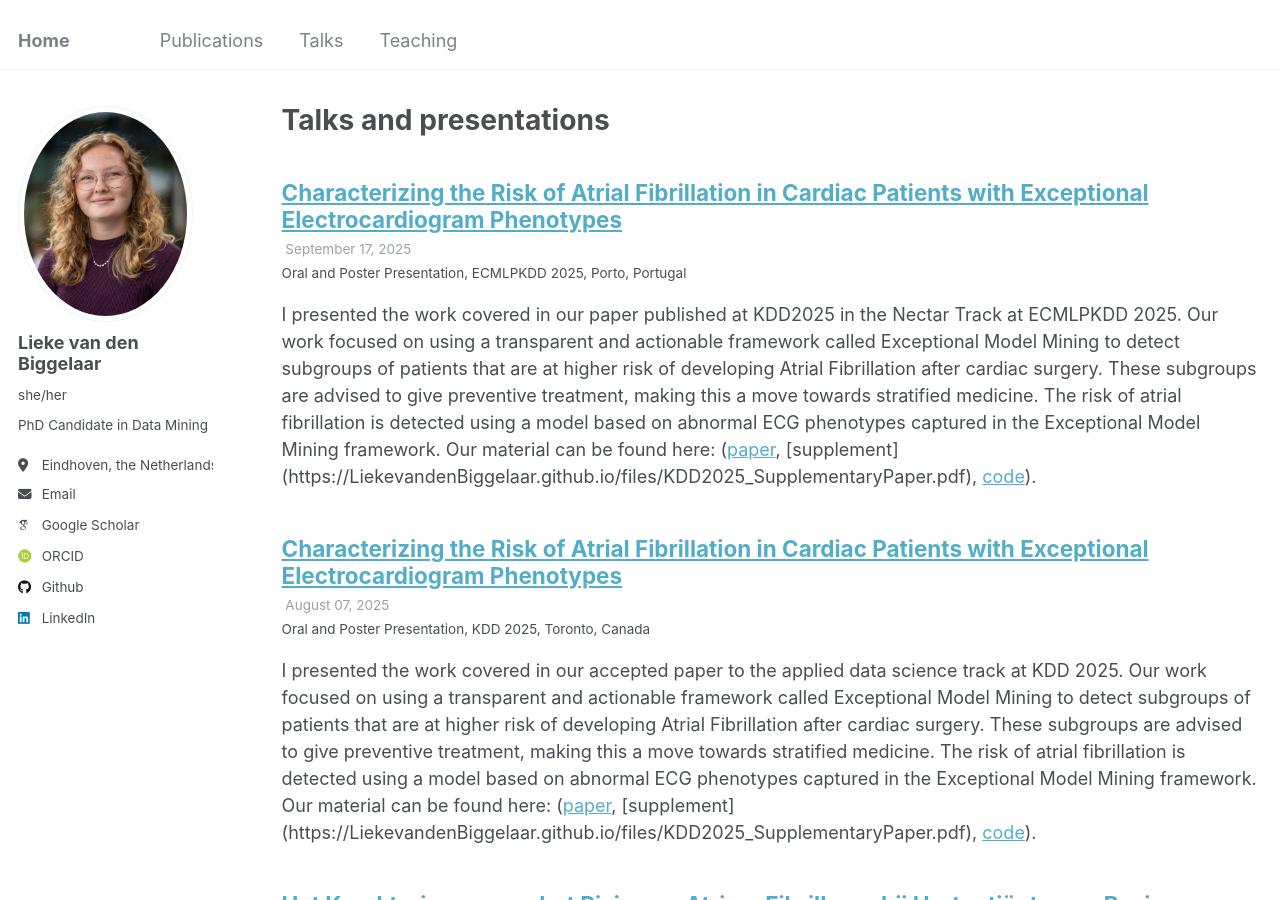
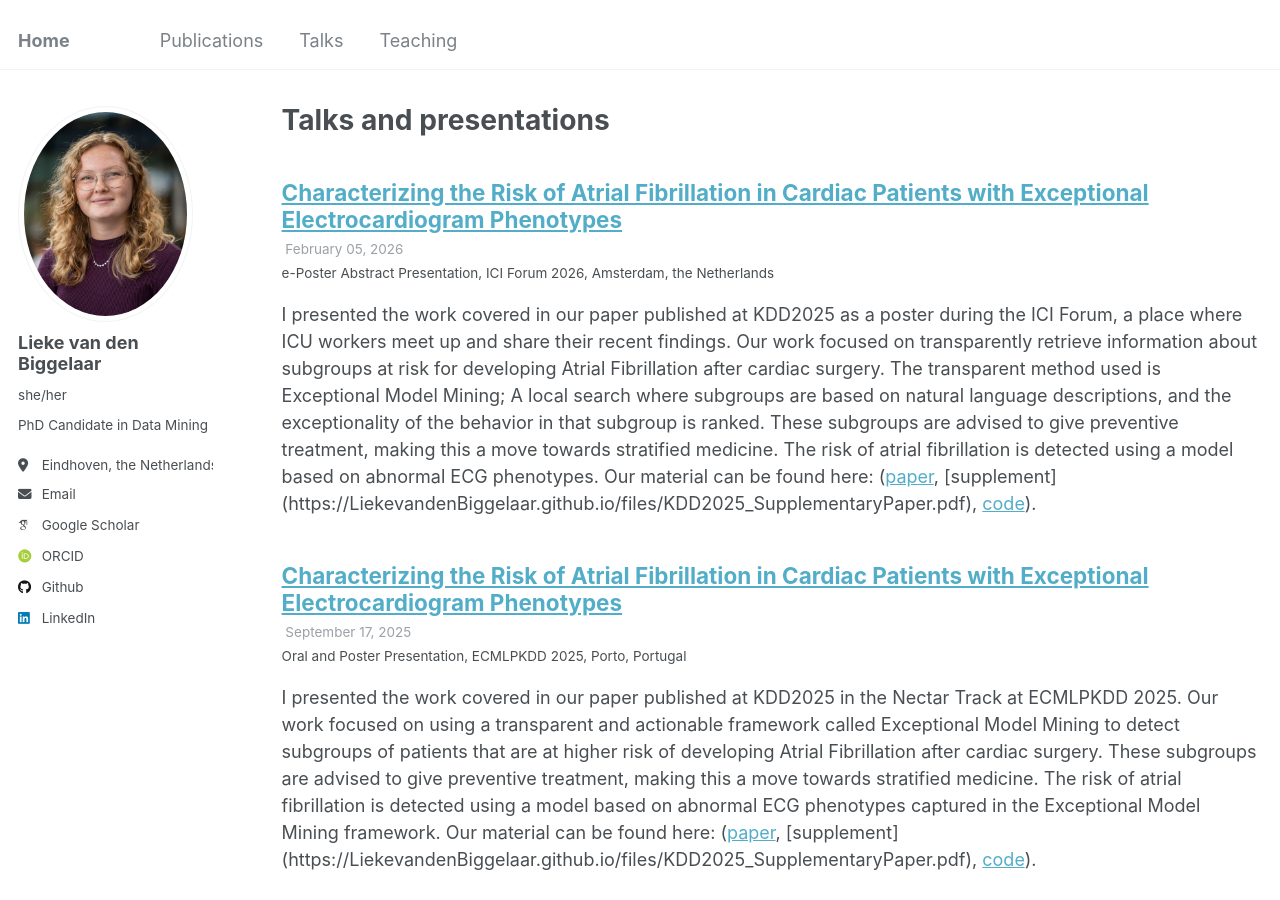
Before and after one commit to liekevandenbiggelaar/liekevandenbiggelaar.github.io, a Jekyll site: the page built from _pages/talks.html, in a window 1280 px wide and 900 px high. Built offline with Jekyll 4.4.1, drawn with Linux system fonts in a browser that asks for light colours; some web fonts are replaced.

Commit message:
new talk

```diff
--- /dev/null
+++ b/_talks/2026-02-05-EAFMICI.md
@@ -0,0 +1,12 @@
+---
+title: "Characterizing the Risk of Atrial Fibrillation in Cardiac Patients with Exceptional Electrocardiogram Phenotypes"
+collection: talks
+type: "e-Poster Abstract Presentation"
+permalink: /talks/2026-02-05-EAFMICI
+venue: "ICI Forum 2026"
+date: 2026-02-05
+location: "Amsterdam, the Netherlands"
+---
+
+I presented the work covered in our paper published at KDD2025 as a poster during the ICI Forum, a place where ICU workers meet up and share their recent findings. Our work focused on transparently retrieve information about subgroups at risk for developing Atrial Fibrillation after cardiac surgery. The transparent method used is Exceptional Model Mining; A local search where subgroups are based on natural language descriptions, and the exceptionality of the behavior in that subgroup is ranked.
+These subgroups are advised to give preventive treatment, making this a move towards stratified medicine. The risk of atrial fibrillation is detected using a model based on abnormal ECG phenotypes. Our material can be found here: ([paper](https://LiekevandenBiggelaar.github.io/files/KDD2025_Paper.pdf), [supplement] (https://LiekevandenBiggelaar.github.io/files/KDD2025_SupplementaryPaper.pdf), [code](https://github.com/liekevandenbiggelaar/EAFM)).
```
Also changed, not shown: _pages/about.md (+1 -3 lines).
